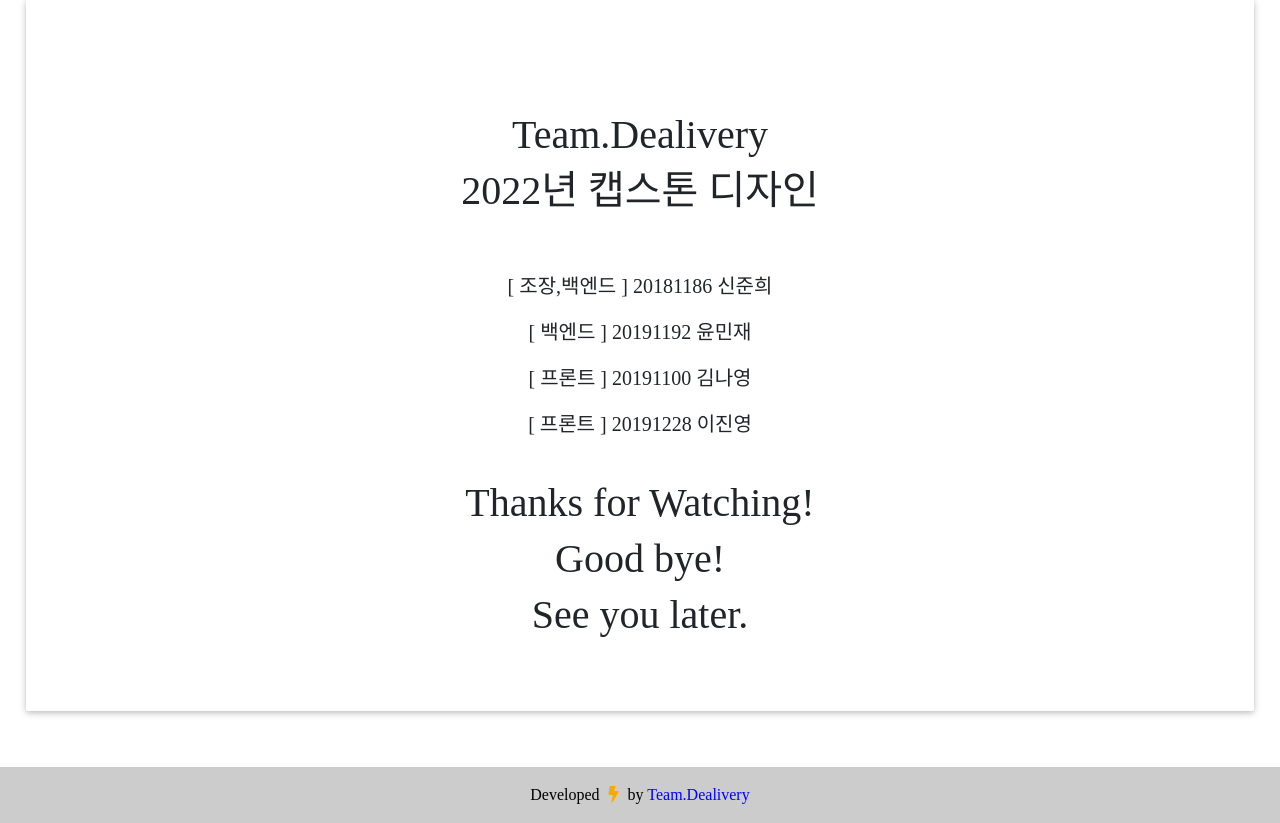
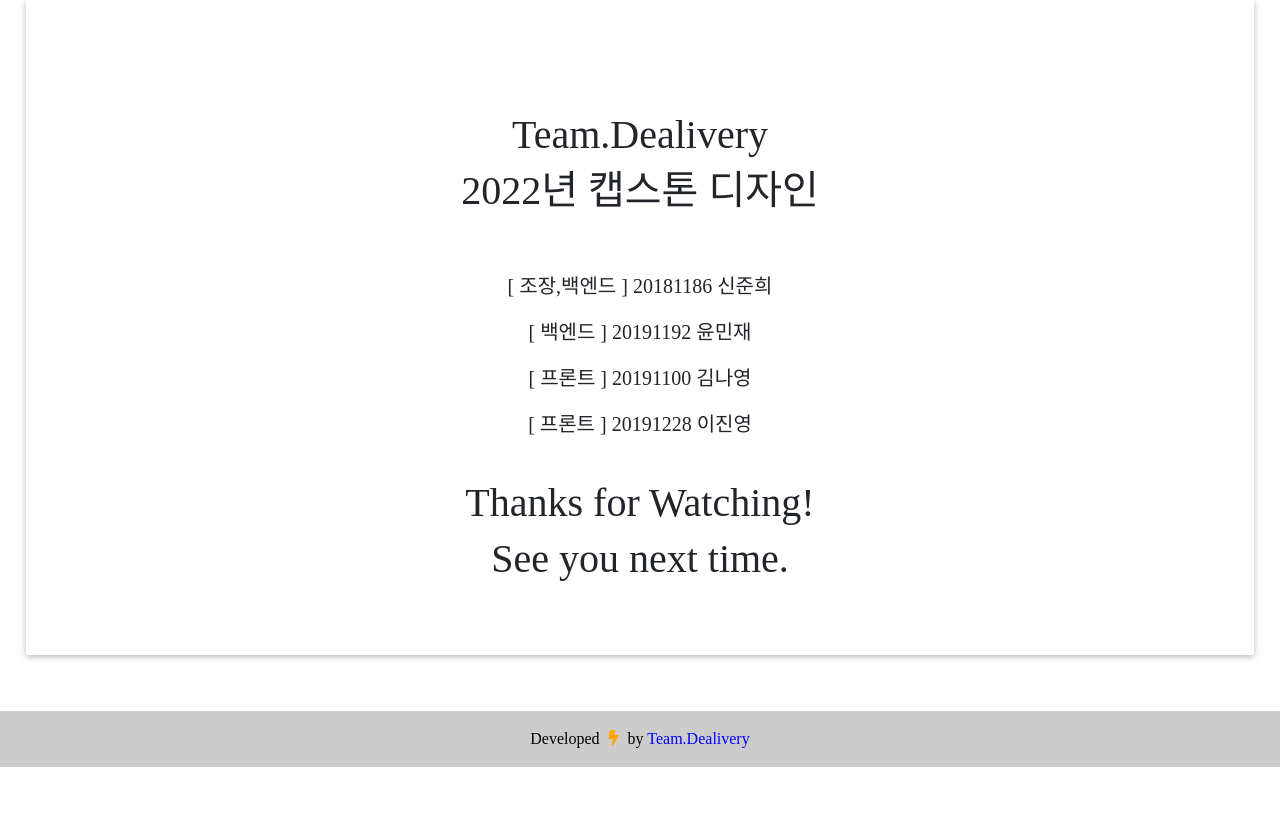
Before and after one commit to JinZero12/mysite, a Django app: page /match in a window 1280 px wide. Shown: the part 117-940 px from the top of the page. After the commit the page ends 884 px from the top, so only its background shows below. Run offline with Django 3.2, Linux system fonts and the light colour scheme; some libraries are stand-ins or nearby versions; some web fonts are replaced.

Commit message:
2022.10.06

```diff
--- a/auctions/templates/auctions/match.html
+++ b/auctions/templates/auctions/match.html
@@ -14,8 +14,7 @@
         <p class="lead" align="center"><strong>[ 프론트 ]</strong> 20191228 이진영</p>
         <br>
         <h1>Thanks for Watching!</h1>
-        <h1>Good bye!</h1>
-        <h1>See you later.</h1>
+        <h1>See you next time.</h1>
 
     </div>
 {% endblock %}
```
